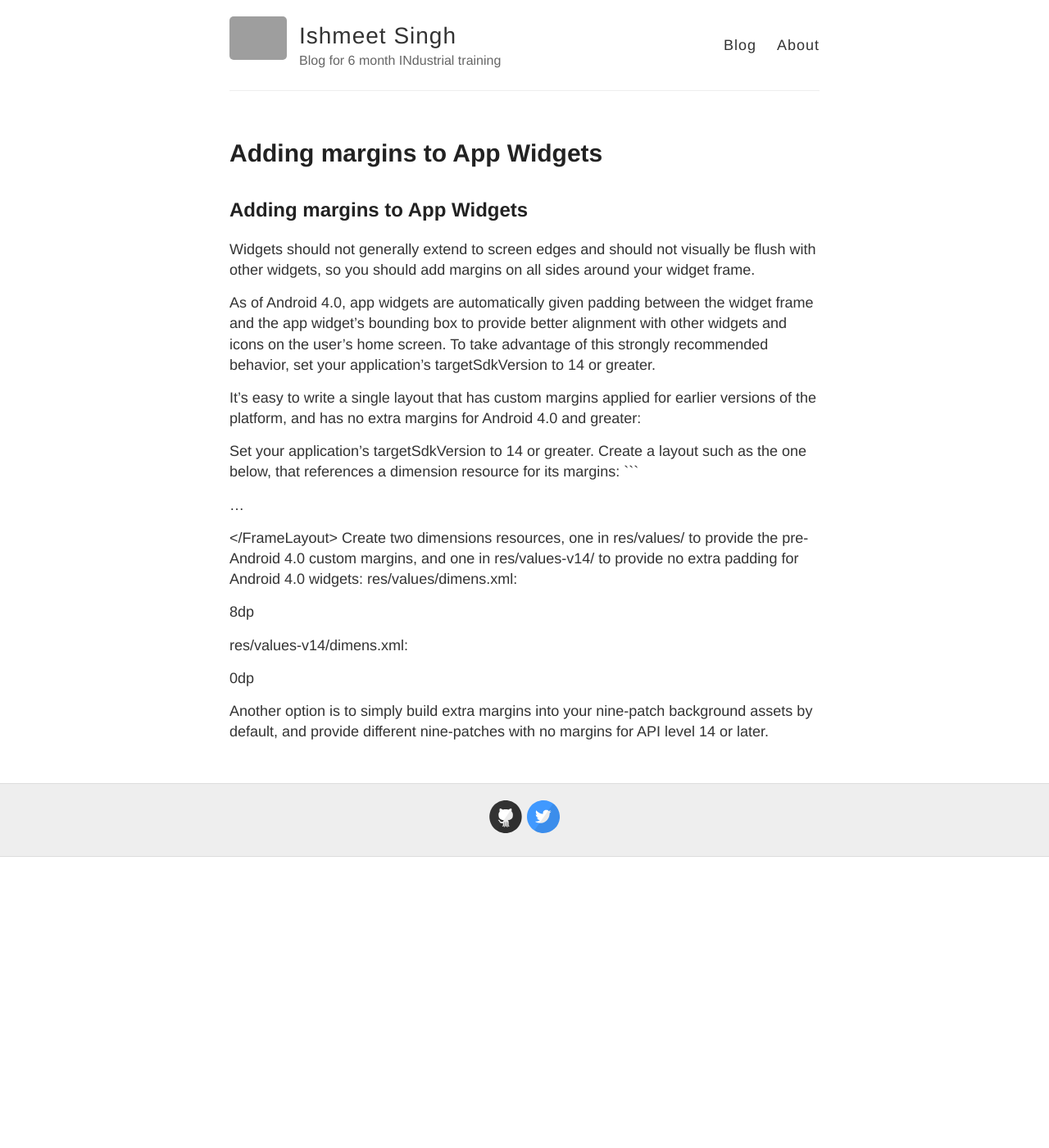
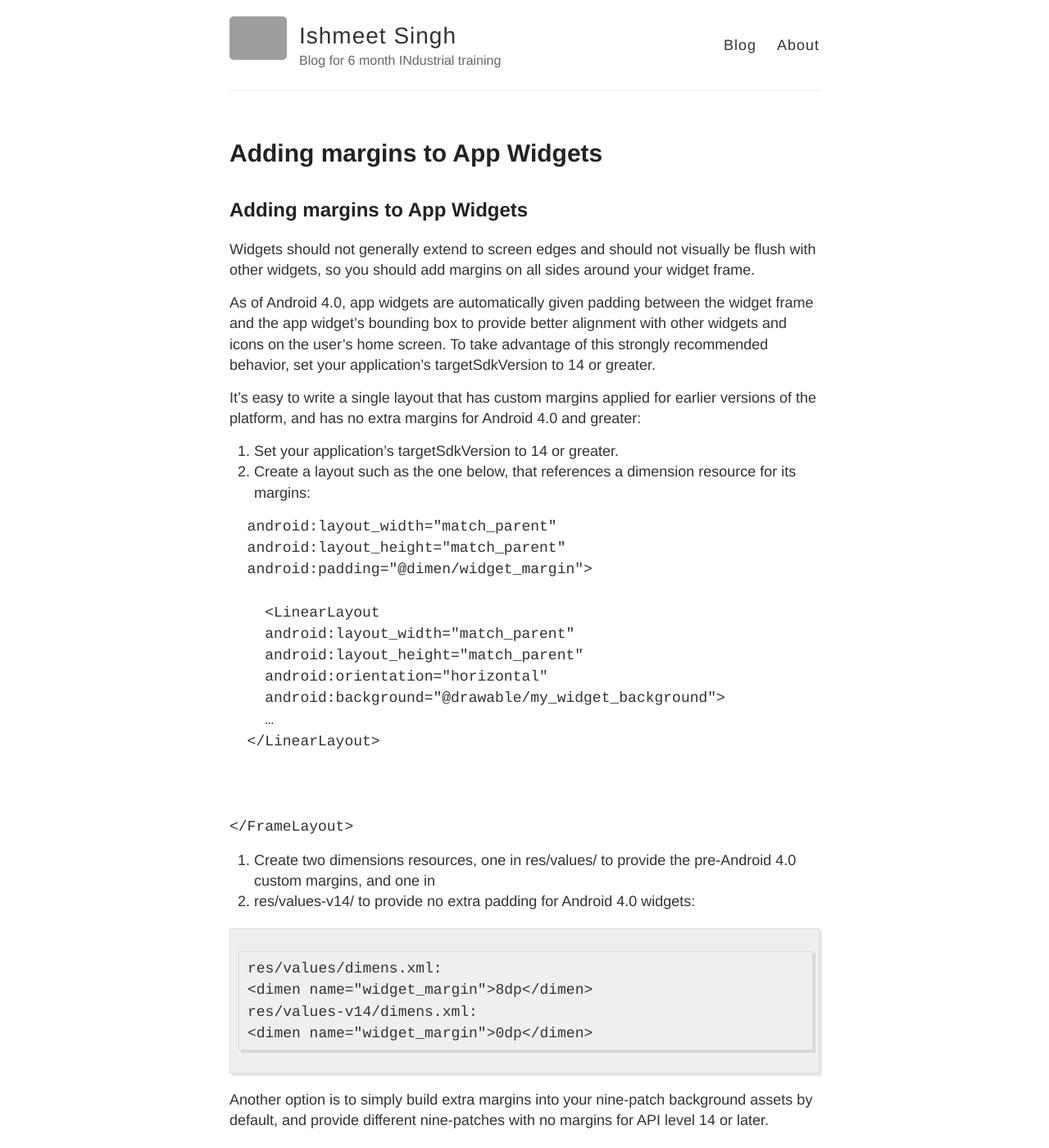
Before and after one commit to Ishmeetblog/ishmeetblog.github.io, a Jekyll site: the page built from 2018-12-13-Adding-margins-to-App-Widgetse.md, in a window 1280 px wide and 1400 px high. Shown: the whole window at 82% size. Built offline with Jekyll 4.4.1, drawn with Linux system fonts in a browser that asks for light colours; our own code applies the rules of GitHub Pages for plain Markdown files; part of the change alters nothing that is shown; grey boxes are pictures that could not be loaded.

Commit message:
Update 2018-12-13-Adding-margins-to-App-Widgetse.md

````diff
--- a/2018-12-13-Adding-margins-to-App-Widgetse.md
+++ b/2018-12-13-Adding-margins-to-App-Widgetse.md
@@ -4,15 +4,15 @@ Widgets should not generally extend to screen edges and should not visually be f
 As of Android 4.0, app widgets are automatically given padding between the widget frame and the app widget's bounding box to provide better alignment with other widgets and icons on the user's home screen. To take advantage of this strongly recommended behavior, set your application's targetSdkVersion to 14 or greater.
 
 It's easy to write a single layout that has custom margins applied for earlier versions of the platform, and has no extra margins for Android 4.0 and greater:
+1. Set your application's targetSdkVersion to 14 or greater.
+1. Create a layout such as the one below, that references a dimension resource for its margins:
 
-Set your application's targetSdkVersion to 14 or greater.
-Create a layout such as the one below, that references a dimension resource for its margins:
 ```<FrameLayout
   android:layout_width="match_parent"
   android:layout_height="match_parent"
   android:padding="@dimen/widget_margin">
 
-  <LinearLayout
+    <LinearLayout
     android:layout_width="match_parent"
     android:layout_height="match_parent"
     android:orientation="horizontal"
@@ -20,10 +20,19 @@ Create a layout such as the one below, that references a dimension resource for
     …
   </LinearLayout>
 
+
+
 </FrameLayout>
-Create two dimensions resources, one in res/values/ to provide the pre-Android 4.0 custom margins, and one in res/values-v14/ to provide no extra padding for Android 4.0 widgets:
+```
+1. Create two dimensions resources, one in res/values/ to provide the pre-Android 4.0 custom margins, and one in
+1. res/values-v14/ to provide no extra padding for Android 4.0 widgets:
+
+
+```
 res/values/dimens.xml:
 <dimen name="widget_margin">8dp</dimen>
 res/values-v14/dimens.xml:
 <dimen name="widget_margin">0dp</dimen>
+```
+
 Another option is to simply build extra margins into your nine-patch background assets by default, and provide different nine-patches with no margins for API level 14 or later.
````
